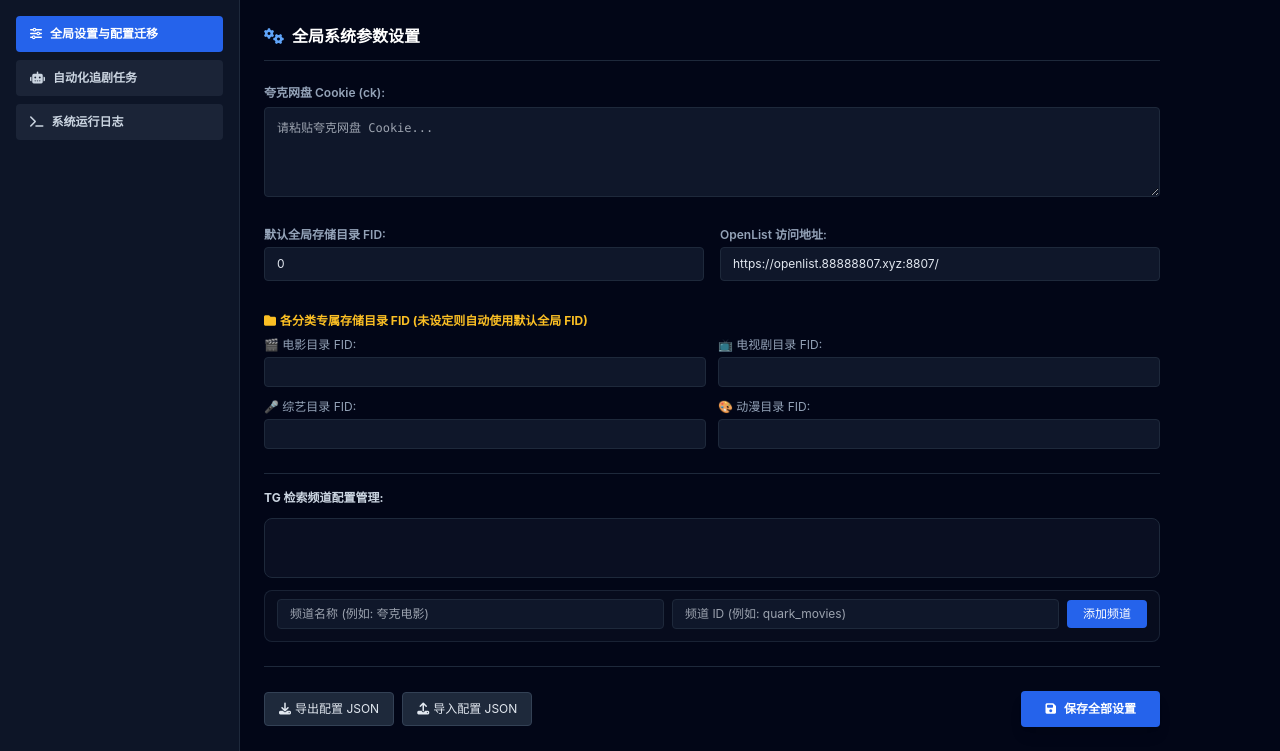
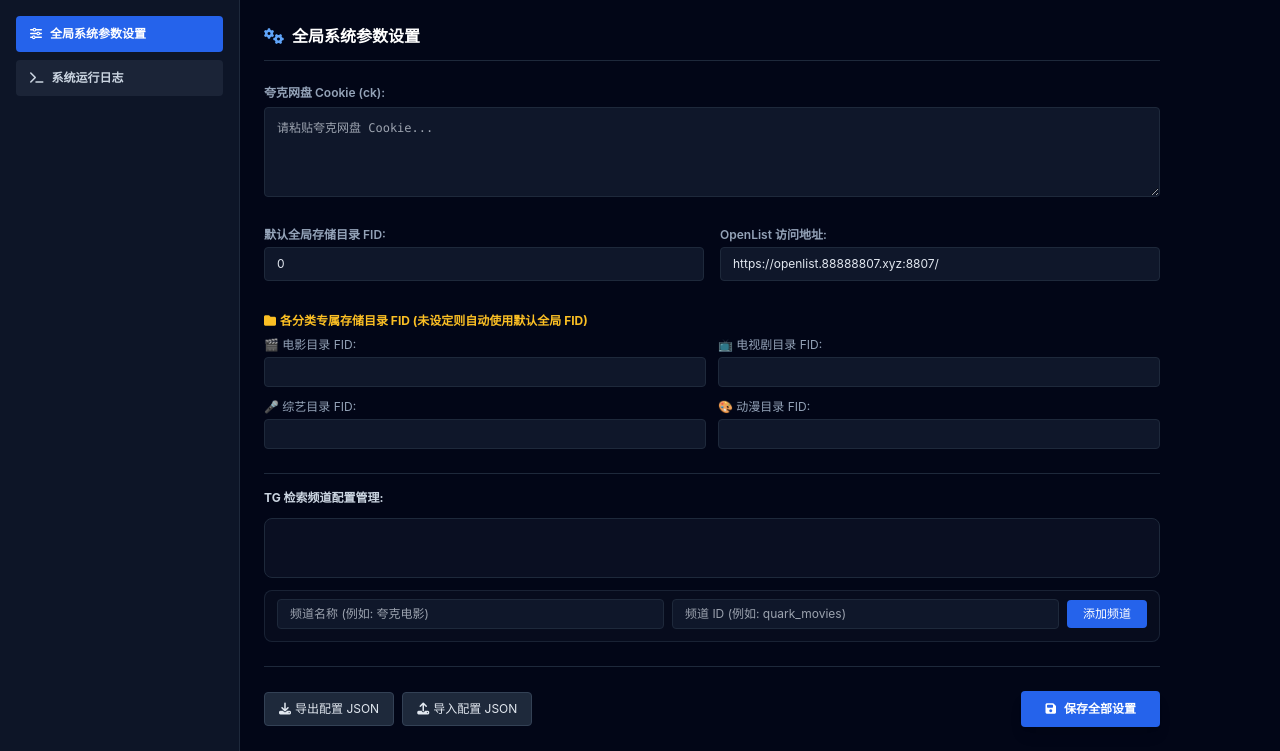
Before and after one commit to rinzaki007/DouQuarkHub, a Python web app: template templates/admin.html in a window 1280 px wide. Shown: the part 61-812 px from the top of the page. Run offline with Jinja, Linux system fonts and the light colour scheme; the template is opened without the code that fills it, so the values that code supplies are empty; some libraries are stand-ins or nearby versions.

Commit message:
Update admin.html

```diff
--- a/templates/admin.html
+++ b/templates/admin.html
@@ -44,15 +44,11 @@
     <!-- 侧边栏 + 内容区双栏布局 -->
     <div class="flex-1 flex overflow-hidden">
 
-        <!-- 侧边栏菜单 -->
+        <!-- 侧边栏菜单（已精简） -->
         <aside class="w-60 bg-slate-900/90 border-r border-slate-800 p-4 shrink-0 flex flex-col gap-2">
             <button onclick="switchTab('global')" id="tab-btn-global"
                 class="tab-btn w-full text-left bg-blue-600 text-white px-3.5 py-2.5 rounded text-xs font-semibold flex items-center gap-2 transition">
-                <i class="fa-solid fa-sliders"></i> 全局设置与配置迁移
-            </button>
-            <button onclick="switchTab('auto')" id="tab-btn-auto"
-                class="tab-btn w-full text-left bg-slate-800/80 hover:bg-slate-700 text-slate-300 px-3.5 py-2.5 rounded text-xs font-semibold flex items-center gap-2 transition">
-                <i class="fa-solid fa-robot"></i> 自动化追剧任务
+                <i class="fa-solid fa-sliders"></i> 全局系统参数设置
             </button>
             <button onclick="switchTab('logs')" id="tab-btn-logs"
                 class="tab-btn w-full text-left bg-slate-800/80 hover:bg-slate-700 text-slate-300 px-3.5 py-2.5 rounded text-xs font-semibold flex items-center gap-2 transition">
@@ -148,36 +144,7 @@
                 </div>
             </div>
 
-            <!-- 2. 自动化追剧任务 -->
-            <div id="panel-auto" class="panel-content hidden space-y-6 max-w-5xl">
-                <div class="flex items-center justify-between border-b border-slate-800 pb-3">
-                    <h2 class="text-base font-bold text-white flex items-center gap-2">
-                        <i class="fa-solid fa-robot text-purple-400"></i> 自动化追剧任务列表
-                    </h2>
-                    <button onclick="loadSubscriptions()" class="bg-slate-800 hover:bg-slate-700 text-slate-200 text-xs px-3 py-1.5 rounded flex items-center gap-1 border border-slate-700">
-                        <i class="fa-solid fa-rotate"></i> 刷新列表
-                    </button>
-                </div>
-
-                <div class="bg-slate-900 border border-slate-800 rounded-lg overflow-hidden">
-                    <table class="w-full text-left text-xs text-slate-300">
-                        <thead class="bg-slate-800/80 text-slate-400 uppercase font-semibold border-b border-slate-700/60">
-                            <tr>
-                                <th class="px-4 py-3">剧集名称</th>
-                                <th class="px-4 py-3">检查间隔</th>
-                                <th class="px-4 py-3">已存起始集</th>
-                                <th class="px-4 py-3">状态/上次检测</th>
-                                <th class="px-4 py-3 text-right">操作</th>
-                            </tr>
-                        </thead>
-                        <tbody id="sub-table-body" class="divide-y divide-slate-800">
-                            <!-- JS 动态渲染 -->
-                        </tbody>
-                    </table>
-                </div>
-            </div>
-
-            <!-- 3. 系统运行日志控制台 -->
+            <!-- 2. 系统运行日志控制台 -->
             <div id="panel-logs" class="panel-content hidden space-y-4 max-w-5xl">
                 <div class="flex items-center justify-between border-b border-slate-800 pb-3">
                     <h2 class="text-base font-bold text-white flex items-center gap-2">
@@ -209,7 +176,6 @@
             loadConfigFromBackend();
         });
 
-        // 🎯 核心修复 1：页面加载时向后端请求已保存的 Cookie、FID、OpenList 及频道
         async function loadConfigFromBackend() {
             try {
                 const resp = await fetch('/api/config');
@@ -238,7 +204,6 @@
             }
         }
 
-        // 切换 Tab 并自动开启日志 3 秒轮询
         function switchTab(tabName) {
             document.querySelectorAll('.tab-btn').forEach(btn => {
                 btn.className = "tab-btn w-full text-left bg-slate-800/80 hover:bg-slate-700 text-slate-300 px-3.5 py-2.5 rounded text-xs font-semibold flex items-center gap-2 transition";
@@ -262,11 +227,9 @@
                 logPollTimer = null;
             }
 
-            if (tabName === 'auto') {
-                loadSubscriptions();
-            } else if (tabName === 'logs') {
+            if (tabName === 'logs') {
                 fetchAdminLogs();
-                logPollTimer = setInterval(fetchAdminLogs, 3000); // 开启日志实时轮询
+                logPollTimer = setInterval(fetchAdminLogs, 3000);
             }
         }
 
@@ -299,64 +262,6 @@
             renderTGChannels();
         }
 
-        async function loadSubscriptions() {
-            const tbody = document.getElementById('sub-table-body');
-            tbody.innerHTML = '<tr><td colspan="5" class="px-4 py-4 text-center text-slate-500">正在加载追剧列表...</td></tr>';
-
-            try {
-                const resp = await fetch('/api/subscriptions');
-                const res = await resp.json();
-                if (res.success && res.subscriptions && res.subscriptions.length > 0) {
-                    tbody.innerHTML = '';
-                    res.subscriptions.forEach(sub => {
-                        const tr = document.createElement('tr');
-                        tr.className = "hover:bg-slate-800/40";
-                        tr.innerHTML = `
-                            <td class="px-4 py-3 font-medium text-slate-200">${sub.title || '未命名'}</td>
-                            <td class="px-4 py-3 text-slate-400">${sub.interval_hours || 6} 小时</td>
-                            <td class="px-4 py-3 text-slate-400">EP ${sub.start_ep || 0}</td>
-                            <td class="px-4 py-3 text-slate-400">${sub.last_check || '等待触发'}</td>
-                            <td class="px-4 py-3 text-right space-x-2">
-                                <button onclick="runSubNow('${sub.id}')" class="bg-purple-600 hover:bg-purple-500 text-white px-2.5 py-1 rounded text-[11px]">立即运行</button>
-                                <button onclick="deleteSub('${sub.id}')" class="bg-rose-900/60 hover:bg-rose-800 text-rose-200 px-2.5 py-1 rounded text-[11px]">删除</button>
-                            </td>
-                        `;
-                        tbody.appendChild(tr);
-                    });
-                } else {
-                    tbody.innerHTML = '<tr><td colspan="5" class="px-4 py-6 text-center text-slate-500">暂无自动化追剧任务，可在前台点击【一键追剧】添加。</td></tr>';
-                }
-            } catch (err) {
-                tbody.innerHTML = '<tr><td colspan="5" class="px-4 py-4 text-center text-rose-400">加载追剧列表失败</td></tr>';
-            }
-        }
-
-        async function runSubNow(subId) {
-            try {
-                const resp = await fetch('/api/subscriptions/run-now', {
-                    method: 'POST',
-                    headers: {'Content-Type': 'application/json'},
-                    body: JSON.stringify({ id: subId })
-                });
-                const res = await resp.json();
-                alert(res.message || '已执行追剧检视');
-                loadSubscriptions();
-            } catch (err) {
-                alert('手动执行追剧失败');
-            }
-        }
-
-        async function deleteSub(subId) {
-            if (!confirm('确定要删除该追剧任务吗？')) return;
-            try {
-                await fetch(`/api/subscriptions?id=${subId}`, { method: 'DELETE' });
-                loadSubscriptions();
-            } catch (err) {
-                alert('删除失败');
-            }
-        }
-
-        // 🎯 核心修复 2：实时拉取系统控制台日志
         async function fetchAdminLogs() {
             try {
                 const resp = await fetch('/api/admin/logs');
@@ -375,7 +280,6 @@
             document.getElementById('admin-log-box').innerText = '[System] 已清空本地视图日志。\n';
         }
 
-        // 🎯 核心修复 3：保存时把全局 Cookie、FID、OpenList URL 一并打包保存
         async function saveAllSettings() {
             const cookieVal = document.getElementById('quark-cookie').value.trim();
             const payload = {
```
